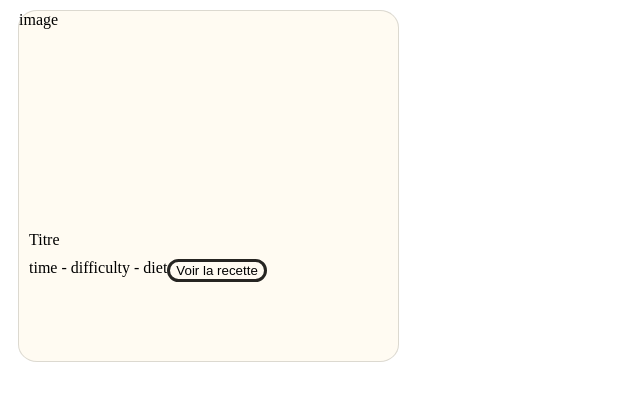
After one commit to Raouf-Medj/bon-app, a PHP site: page /components/recipeCard.php in a window 1280 px wide. The commit adds this page. Shown: the top 401 px of the page, without its empty margins (0-640 px from the left). Run offline with PHP 8.4, Linux system fonts and the light colour scheme.

Commit message:
working on homepage

```diff
--- /dev/null
+++ b/components/cookiesPopup.php
@@ -0,0 +1 @@
+<!-- add a cookie confirmation popup, upon refusal kick user out -->
--- a/components/footer.php
+++ b/components/footer.php
@@ -39,7 +39,9 @@
             <div class='separator'></div>
 
             <div class='copyright'>
-                ©<span class='year'>2025</span><span class='brand'>BonApp</span>
+                <div>©<span class='year'>2025</span><span class='brand'>BonApp</span></div>
+                <a href="/public/about.php
+                " class="foot_link">À Propos</a>
             </div>
         </div>
     </footer>
--- /dev/null
+++ b/components/recipeCard.php
@@ -0,0 +1,28 @@
+<!DOCTYPE html>
+<html lang="en">
+<head>
+    <meta charset="UTF-8">
+    <meta name="viewport" content="width=device-width, initial-scale=1.0">
+    <link rel="stylesheet" href="../css/recipeCard.css">
+</head>
+<body>
+    <div class="recipecard_container">
+        <div class="recipecard_image">
+            image
+        </div>
+        <div class="recipecard_content">
+            <div class="recipecard_title">
+                Titre
+            </div>
+            <div class="recipecard_foot">
+                <div class="recipecard_glance">
+                    time - difficulty - diet
+                </div>
+                <button class="recipecard_viewbutton">
+                    Voir la recette
+                </button>
+            </div>
+        </div>
+    </div>
+</body>
+</html>
--- a/css/auth.css
+++ b/css/auth.css
@@ -1,3 +1,8 @@
+body {
+    margin-left: 0;
+    margin-right: 0;
+}
+
 .container {
     display: flex;
     width: 100%;
--- a/css/global.css
+++ b/css/global.css
@@ -5,8 +5,6 @@ body {
     font-family: "Poppins", serif;
     margin-top: 0;
     margin-bottom: 0;
-    margin-left: 1.5rem;
-    margin-right: 1.5rem;
 }
 
 .main_container {
--- /dev/null
+++ b/css/recipeCard.css
@@ -0,0 +1,55 @@
+.recipecard_container {
+    display: flex;
+    flex-direction: column;
+    align-items: center;
+    list-style: none;
+    width: 30%;
+    height:350px;
+    background-color: #FFFBF2;
+    border: solid;
+    border-radius: 5%;
+    border-width: 1px;
+    border-color: #26252229;
+    margin: 10px;
+}
+
+.recipecard_image {
+    width: 100%;
+    height: 60%;
+    overflow: hidden;
+    position: relative;
+}
+
+.image {
+    width: 100%;
+    height: 100%;
+    object-fit: cover;
+    object-position: center;
+    border-top-left-radius: 8%;
+    border-top-right-radius: 8%;
+}
+
+.recipecard_content {
+    width: 100%;
+}
+
+.recipecard_title {
+    margin: 0;
+    padding: 10px;
+
+}
+
+.recipecard_foot {
+    display: flex
+}
+
+.recipecard_glance {
+    padding-left: 10px;
+}
+
+.recipecard_viewbutton {
+    border-radius: 9999px;
+    border: solid;
+    border-color: #262522;
+    background-color: transparent;
+}
--- a/db/recipes.json
+++ b/db/recipes.json
@@ -186,7 +186,7 @@
             20,
             0
         ],
-        "imageURL": "http:\/\/dagzhsfg97k4.cloudfront.net\/wp-content\/uploads\/2012\/05\/lentils3.jpg"
+        "imageURL": "https://www.noracooks.com/wp-content/uploads/2022/07/lentil-curry-3.jpg"
     },
     "77ba1eae710f7": {
         "id": "77ba1eae710f7",
```
Also changed, not shown: css/footer.css (+11 -0 lines), css/index.css (+11 -0 lines), db/users.json (+17 -5 lines), index.php (+6 -2 lines), js/index.js (added, +51 -0 lines), public/about.php (added).
